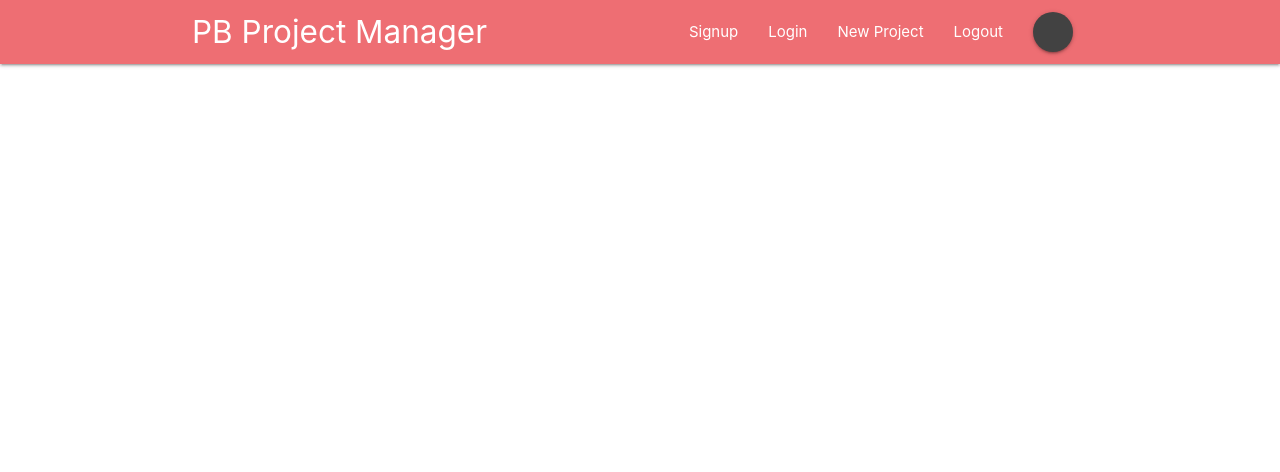
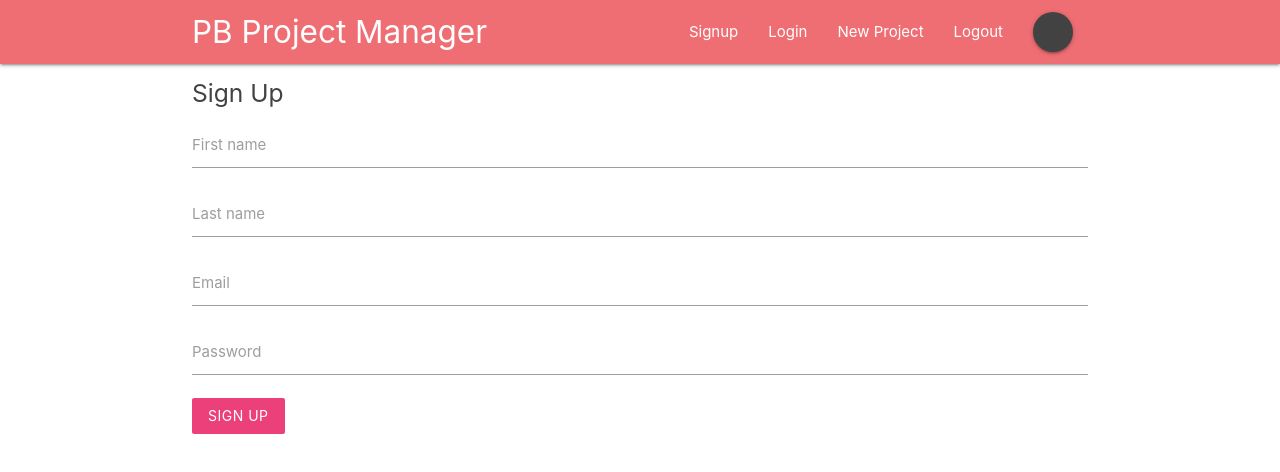
Before and after one commit to lohanidamodar/react-redux-firebase, a React (Create React App) app: page /signup in a window 1280 px wide. Shown: the top 472 px of the page. Built offline with nearby package versions, Linux system fonts and the light colour scheme.

Commit message:
signup signin component

```diff
--- a/public/index.html
+++ b/public/index.html
@@ -11,6 +11,8 @@
     <link href="https://fonts.googleapis.com/icon?family=Material+Icons" rel="stylesheet">
     <!-- Compiled and minified CSS -->
     <link rel="stylesheet" href="https://cdnjs.cloudflare.com/ajax/libs/materialize/1.0.0/css/materialize.min.css">
+    <script src="https://cdnjs.cloudflare.com/ajax/libs/materialize/1.0.0/js/materialize.min.js"></script>
+
 
     <!--
       manifest.json provides metadata used when your web app is installed on a
--- a/src/App.js
+++ b/src/App.js
@@ -3,6 +3,8 @@
 import Navbar from './components/layouts/Navbar';
 import Dashboard from './components/dashboard/Dashboard';
 import ProjectDetails from './components/projects/ProjectDetails';
+import SignIn from './components/auth/SignIn';
+import SignUp from './components/auth/SignUp';
 
 class App extends Component {
   render() {
@@ -13,6 +15,8 @@
           <Switch>
             <Route exact path="/" component={Dashboard} />
             <Route path="/project/:id" component={ProjectDetails} />
+            <Route path="/signin" component={SignIn} />
+            <Route path="/signup" component={SignUp} />
           </Switch>
         </div>
       </BrowserRouter>
--- a/src/components/auth/SignIn.js
+++ b/src/components/auth/SignIn.js
@@ -0,0 +1,41 @@
+import React, { Component } from 'react'
+
+class SignIn extends Component {
+    state = {
+        email: '',
+        password: ''
+    }
+
+    handleChange = (e) => {
+        this.setState({
+            [e.target.id]:e.target.value
+        })
+    }
+
+    handleSubmit = (e) => {
+        e.preventDefault();
+        console.log(this.state);
+    }
+  render() {
+    return (
+      <div className="container">
+            <form action="" onSubmit={this.handleSubmit} className="white">
+                <h5 className="grey-text text-darken-3">Sign In</h5>
+                <div className="input-field">
+                    <label htmlFor="email">Email</label>
+                    <input type="email" id="email" onChange={this.handleChange} />
+                </div>
+                <div className="input-field">
+                    <label htmlFor="password">Password</label>
+                    <input type="password" id="password" onChange={this.handleChange} />
+                </div>
+                <div className="input-field">
+                    <button className="btn pink lighten-1 z-depth-0">Login</button>
+                </div>
+            </form>
+      </div>
+    )
+  }
+}
+
+export default SignIn
--- a/src/components/auth/SignUp.js
+++ b/src/components/auth/SignUp.js
@@ -0,0 +1,52 @@
+import React, { Component } from 'react'
+
+class SignUp extends Component {
+    state = {
+        email: '',
+        password: '',
+        firstName: '',
+        lastName: '',
+    }
+
+    handleChange = (e) => {
+        this.setState({
+            [e.target.id]:e.target.value
+        })
+    }
+
+    handleSubmit = (e) => {
+        e.preventDefault();
+        console.log(this.state);
+    }
+  render() {
+    return (
+      <div className="container">
+            <form action="" onSubmit={this.handleSubmit} className="white">
+                <h5 className="grey-text text-darken-3">Sign Up</h5>
+
+                <div className="input-field">
+                    <label htmlFor="firstName">First name</label>
+                    <input type="text" id="firstName" onChange={this.handleChange} />
+                </div>
+                <div className="input-field">
+                    <label htmlFor="lastName">Last name</label>
+                    <input type="text" id="lastName" onChange={this.handleChange} />
+                </div>
+                <div className="input-field">
+                    <label htmlFor="email">Email</label>
+                    <input type="email" id="email" onChange={this.handleChange} />
+                </div>
+                <div className="input-field">
+                    <label htmlFor="password">Password</label>
+                    <input type="password" id="password" onChange={this.handleChange} />
+                </div>
+                <div className="input-field">
+                    <button className="btn pink lighten-1 z-depth-0">Sign Up</button>
+                </div>
+            </form>
+      </div>
+    )
+  }
+}
+
+export default SignUp
```
